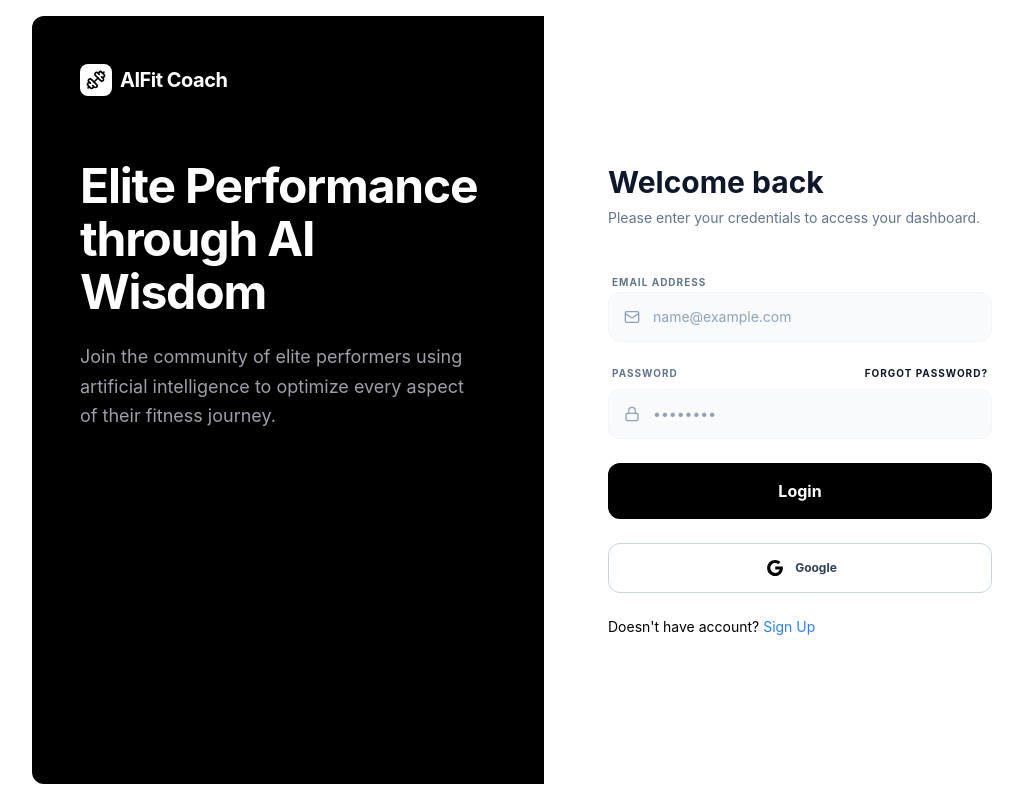
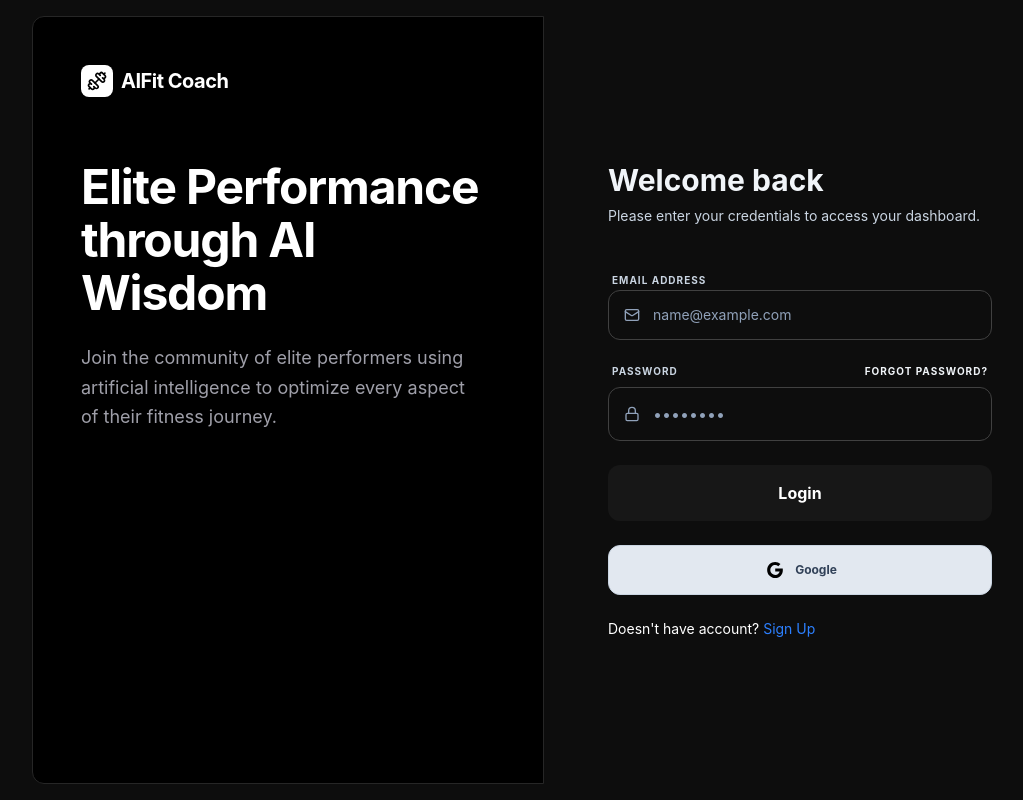
Before and after one commit to Initfan/gym-coaching, a React (Vite) app: page /auth in a window 1280 px wide. Shown: the whole page, without its empty margins (96-1119 px from the left). Built offline with nearby package versions, Linux system fonts and the light colour scheme.

Commit message:
update: ui color

```diff
--- a/src/components/Pricing.tsx
+++ b/src/components/Pricing.tsx
@@ -3,14 +3,14 @@ import { Link } from "react-router";
 
 const Pricing = () => {
   return (
-    <div className="min-h-screen bg-white font-sans text-slate-900 flex flex-col">
+    <div className="min-h-screen bg-black/90 font-sans text-white flex flex-col">
       <main className="flex-1 max-w-6xl mx-auto px-6 py-16 flex flex-col items-center">
         {/* Header */}
         <div className="text-center mb-12">
           <h1 className="text-4xl font-bold mb-4 tracking-tight">
             Invest in Your Performance
           </h1>
-          <p className="text-gray-500 max-w-xl mx-auto leading-relaxed">
+          <p className="text-gray-300 max-w-xl mx-auto leading-relaxed">
             Choose the plan that fits your elite training goals. From AI-driven
             nutrition to real-time biofeedback, unlock your full potential.
           </p>
@@ -19,14 +19,14 @@ const Pricing = () => {
         {/* Pricing Cards */}
         <div className="grid md:grid-cols-2 gap-8 w-full max-w-4xl">
           {/* Free Trial Card */}
-          <div className="border border-gray-300 rounded-2xl p-8 flex flex-col">
-            <span className="text-[10px] font-bold uppercase tracking-widest text-gray-400 mb-4 bg-gray-50 w-fit px-3 py-1 rounded-full">
+          <div className="border border-gray-300  rounded-2xl p-8 flex flex-col">
+            <span className="text-[10px] font-bold uppercase tracking-widest text-slate-300 mb-4 bg-neutral-800 w-fit px-3 py-1 rounded-full">
               Limited Access
             </span>
             <h2 className="text-2xl font-bold mb-2">Free Trial (7 days)</h2>
             <div className="mb-8">
               <span className="text-3xl font-bold">$0</span>
-              <span className="text-gray-400 text-sm ml-1">/ 7 days</span>
+              <span className="text-slate-300 text-sm ml-1">/ 7 days</span>
             </div>
 
             <ul className="space-y-4 mb-10 flex-1">
@@ -42,7 +42,7 @@ const Pricing = () => {
 
             <Link
               to={"/goal"}
-              className="w-full text-center py-3 rounded-xl border border-gray-200 font-bold hover:bg-gray-10 transition-colors"
+              className="w-full text-center py-3 rounded-xl hover:bg-neutral-800/80 bg-neutral-800 font-bold hover:bg-gray-10 transition-colors"
             >
               Continue Free Trial
             </Link>
@@ -53,7 +53,7 @@ const Pricing = () => {
             <div className="absolute -top-3 left-1/2 -translate-x-1/2 bg-black text-white text-[10px] font-bold uppercase tracking-widest px-4 py-1.5 rounded-full">
               Recommended
             </div>
-            <span className="text-[10px] font-bold uppercase tracking-widest text-gray-400 mb-4 bg-zinc-900 w-fit px-3 py-1 rounded-full">
+            <span className="text-[10px] font-bold uppercase tracking-widest text-slate-300 mb-4 bg-neutral-800 w-fit px-3 py-1 rounded-full">
               Unlimited Access
             </span>
             <h2 className="text-2xl font-bold mb-2">Pro Plan</h2>
@@ -76,7 +76,7 @@ const Pricing = () => {
 
             <Link
               to={"/goal"}
-              className="w-full py-4 text-center rounded-xl bg-black text-white font-bold hover:bg-zinc-800 transition-colors"
+              className="w-full py-4 text-center rounded-xl bg-black text-white font-bold hover:bg-black/80 transition-colors"
             >
               Choose Plan
             </Link>
@@ -98,13 +98,13 @@ const FeatureItem = ({
 }) => (
   <li className="flex items-start gap-3">
     {active ? (
-      <Check className="w-5 h-5 text-black shrink-0" />
+      <Check className="w-5 h-5 text-white shrink-0" />
     ) : (
       <Circle className="w-5 h-5 text-gray-300 shrink-0" />
     )}
     <div>
       <p
-        className={`text-sm font-medium ${active ? "text-slate-900" : "text-gray-300"}`}
+        className={`text-sm font-medium ${active ? "text-white" : "text-gray-300"}`}
       >
         {text}
       </p>
--- a/src/pages/Auth.tsx
+++ b/src/pages/Auth.tsx
@@ -54,10 +54,10 @@ const Auth = () => {
   }
 
   return (
-    <div className="min-h-screen flex items-center justify-center font-sans">
+    <div className="min-h-screen flex bg-black/95 text-white items-center justify-center font-sans">
       <div className="max-w-5xl w-full flex flex-col md:flex-row min-h-screen py-4">
         {/* Left Section: Branding & Social Proof */}
-        <div className="md:w-1/2 bg-black p-12 flex flex-col justify-between relative rounded-l-xl">
+        <div className="md:w-1/2 bg-black border border-neutral-800 p-12 flex flex-col justify-between relative rounded-l-xl">
           <div className="relative z-10">
             <div className="flex items-center gap-2 text-white mb-16">
               <div className="bg-white p-1.5 rounded-lg">
@@ -106,10 +106,10 @@ const Auth = () => {
         <div className="md:w-1/2 flex flex-col justify-center">
           <div className="max-w-sm w-full mx-auto">
             <header className="mb-10">
-              <h2 className="text-3xl font-bold text-slate-900 mb-2">
+              <h2 className="text-3xl font-bold text-slate-100 mb-2">
                 {isSignUp ? "Sign Up" : "Welcome back"}
               </h2>
-              <p className="text-slate-500 text-sm">
+              <p className="text-slate-300 text-sm">
                 Please enter your credentials to access your dashboard.
               </p>
             </header>
@@ -117,16 +117,16 @@ const Auth = () => {
             <form className="space-y-6" onSubmit={handleSubmit(onSubmit)}>
               {/* Email Field */}
               <div className="space-y-2">
-                <label className="text-[10px] font-bold uppercase tracking-widest text-slate-500 ml-1">
+                <label className="text-[10px] font-bold uppercase tracking-widest text-slate-300 ml-1">
                   Email Address
                 </label>
                 <div className="relative group">
-                  <Mail className="absolute left-4 top-1/2 -translate-y-1/2 w-4 h-4 text-slate-400 group-focus-within:text-black transition-colors" />
+                  <Mail className="absolute left-4 top-1/2 -translate-y-1/2 w-4 h-4 text-slate-400 transition-colors" />
                   <input
                     type="email"
                     placeholder="name@example.com"
                     {...register("email")}
-                    className="w-full bg-slate-50 border border-slate-100 rounded-xl py-3.5 pl-11 pr-4 text-sm focus:bg-white focus:ring-2 focus:ring-black/5 focus:border-black outline-none transition-all placeholder:text-slate-400"
+                    className="w-full border border-neutral-700 rounded-xl py-3.5 pl-11 pr-4 text-sm outline-none transition-all placeholder:text-slate-400"
                   />
                 </div>
               </div>
@@ -134,23 +134,23 @@ const Auth = () => {
               {/* Password Field */}
               <div className="space-y-2">
                 <div className="flex justify-between items-center px-1">
-                  <label className="text-[10px] font-bold uppercase tracking-widest text-slate-500">
+                  <label className="text-[10px] font-bold uppercase tracking-widest text-slate-300">
                     Password
                   </label>
                   <button
                     type="button"
-                    className="text-[10px] font-bold uppercase tracking-widest text-slate-900 hover:underline"
+                    className="text-[10px] font-bold uppercase tracking-widest text-slate-100 hover:underline"
                   >
                     Forgot password?
                   </button>
                 </div>
                 <div className="relative group">
-                  <Lock className="absolute left-4 top-1/2 -translate-y-1/2 w-4 h-4 text-slate-400 group-focus-within:text-black transition-colors" />
+                  <Lock className="absolute left-4 top-1/2 -translate-y-1/2 w-4 h-4 text-slate-400 transition-colors" />
                   <input
                     type="password"
                     placeholder="••••••••"
                     {...register("password")}
-                    className="w-full bg-slate-50 border border-slate-100 rounded-xl py-3.5 pl-11 pr-4 text-sm focus:bg-white focus:ring-2 focus:ring-black/5 focus:border-black outline-none transition-all placeholder:text-slate-400"
+                    className="w-full  border border-neutral-700 rounded-xl py-3.5 pl-11 pr-4 text-smoutline-none transition-all outline-none placeholder:text-slate-400"
                   />
                 </div>
               </div>
@@ -160,7 +160,7 @@ const Auth = () => {
               <button
                 disabled={pending}
                 type="submit"
-                className=" w-full bg-black text-white flex items-center gap-3 justify-center py-4 rounded-xl font-bold hover:bg-zinc-800 transition-all active:scale-[0.98]"
+                className=" w-full bg-neutral-900 text-white flex items-center gap-3 justify-center py-4 rounded-xl font-bold hover:bg-zinc-800 transition-all active:scale-[0.98]"
                 style={{ opacity: pending && "50%" }}
               >
                 {isSignUp ? "Submit" : "Login"}
@@ -198,7 +198,7 @@ const SocialButton = ({
   onClick: () => void;
 }) => (
   <button
-    className="flex items-center justify-center gap-2 p-3 w-full border border-slate-300 rounded-xl hover:bg-slate-100 transition-all group"
+    className="flex items-center justify-center gap-2 p-3 w-full border bg-slate-200 border-slate-300 rounded-xl hover:bg-slate-100 transition-all group"
     onClick={onClick}
   >
     <div className="w-6 h-6 ">
```
